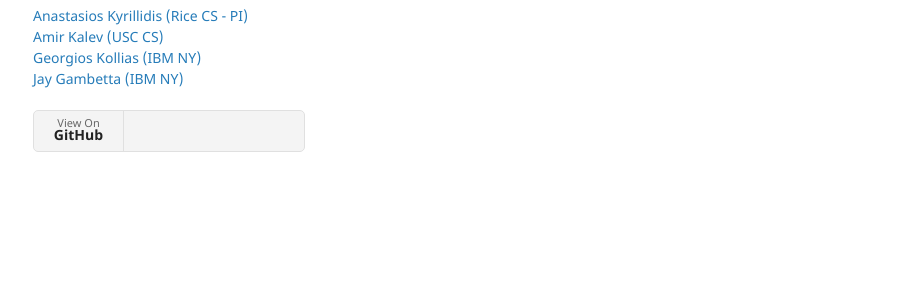
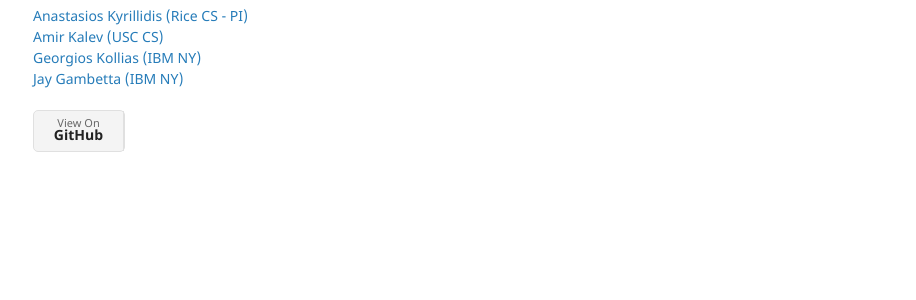
Before and after one commit to akyrillidis/nonconvex-qst, a Jekyll site: the page built from docs/SUPPORT.md, in a window 1280 px wide. Shown: the part 424-724 px from the top of the page, without its empty margins (177-1093 px from the left). Built offline with Jekyll 4.4.1, drawn with Linux system fonts in a browser that asks for light colours; our own code applies the rules of GitHub Pages for plain Markdown files.

Commit message:
Update jekyll-theme-minimal.scss

```diff
--- a/_sass/jekyll-theme-minimal.scss
+++ b/_sass/jekyll-theme-minimal.scss
@@ -118,7 +118,7 @@ ul.downloads {
   background: #f4f4f4;
   border-radius:5px;
   border:1px solid #e0e0e0;
-  width:270px;
+  width:90px;
 }
 
 .downloads li {
```
